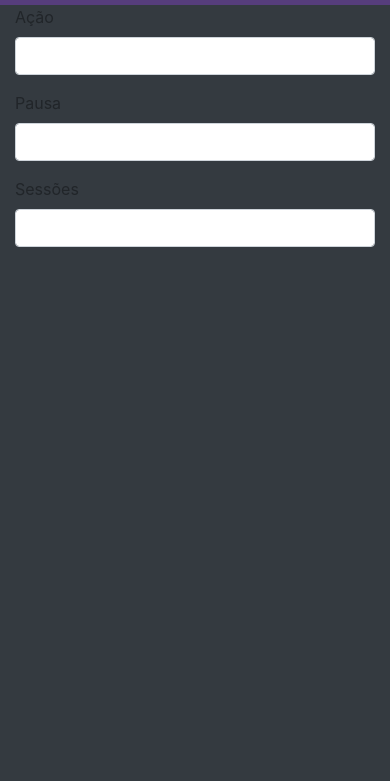
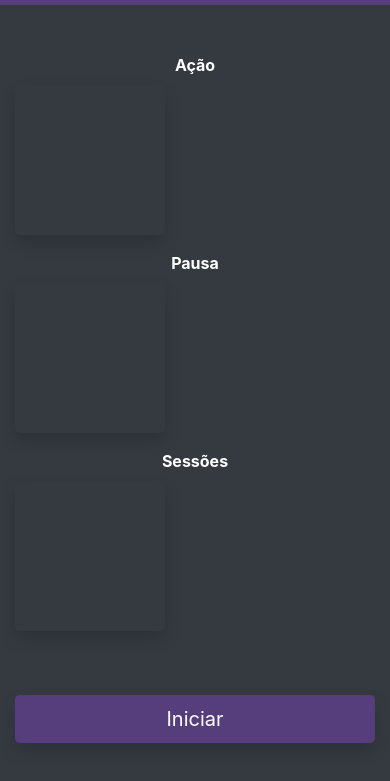
Before and after one commit to Henry-Januario/timer-pomodoro, a plain HTML site: page index.html in a window 390 px wide. Shown: the part 51-832 px from the top of the page. Drawn offline with nearby package versions, Linux system fonts and the light colour scheme.

Commit message:
Página inicial estilizada

```diff
--- a/index.html
+++ b/index.html
@@ -52,30 +52,49 @@
             <div class="col-md-8">
 
                 <!-- Config -->
-                <div id="config" class="row d-flex justify-content-center">
+                <div id="config" class="row d-flex justify-content-center mt-5 mb-5">
                     <div class="col">
+                        <!-- Inputs -->
                         <div class="row d-flex justify-content-center">
                             <div class="col-md-3">
                                 <div class="form-group">
-                                    <label for="acao">Ação</label>
-                                    <input type="number" class="form-control" id="acao">
-                                  </div>
+                                    <label class="d-flex justify-content-center text-white font-weight-bold"
+                                        for="acao">Ação</label>
+                                    <input type="number"
+                                        class="form-control form-control-lg bg-dark border-0 shadow text-white"
+                                        id="acao">
+                                </div>
                             </div>
 
                             <div class="col-md-3">
                                 <div class="form-group">
-                                    <label for="pausa">Pausa</label>
-                                    <input type="number" class="form-control" id="pausa">
-                                  </div>
+                                    <label class="d-flex justify-content-center text-white font-weight-bold"
+                                        for="pausa">Pausa</label>
+                                    <input type="number"
+                                        class="form-control form-control-lg bg-dark border-0 shadow text-white"
+                                        id="pausa">
+                                </div>
                             </div>
 
                             <div class="col-md-3">
                                 <div class="form-group">
-                                    <label for="sessoes">Sessões</label>
-                                    <input type="number" class="form-control" id="sessoes">
-                                  </div>
+                                    <label class="d-flex justify-content-center text-white font-weight-bold"
+                                        for="sessoes">Sessões</label>
+                                    <input type="number"
+                                        class="form-control form-control-lg bg-dark border-0 shadow text-white"
+                                        id="sessoes">
+                                </div>
                             </div>
                         </div>
+                        <!-- /Inputs -->
+
+                        <!-- Botão Iniciar -->
+                        <div class="row mt-5 mb-5 d-flex justify-content-center">
+                            <div class="col-md-9">
+                                <button class="btn roxo shadow btn-lg btn-block text-white">Iniciar</button>
+                            </div>
+                        </div>
+                        <!-- /Botão Iniciar -->
                     </div>
                 </div>
                 <!-- /Config -->
--- a/style.css
+++ b/style.css
@@ -1,7 +1,32 @@
+*{
+    padding: 0;
+    margin: 0;
+}
+
+
 .roxo{
     background-color: #563D7C;
 }
 
 .icone{
-    font-size: 25pt;
+    font-size: 25pt !important;
 }
+
+input{
+    width: 150px !important;
+    height: 150px !important;
+    font-size: 50pt !important;
+    text-align: center !important;
+}
+
+input[type="number"]::-webkit-outer-spin-button,
+input[type="number"]::-webkit-inner-spin-button {
+    -webkit-appearance: none;
+    margin: 0;
+}
+
+/* Configuração tipo o webkit acima para o mozila */
+input[type="number"] {
+    -moz-appearance: none;
+}
+/* /Configuração tipo o webkit acima para o mozila */
```
Also changed, not shown: img/20220702_103953.png (added), img/20220702_103958.png (added), img/20220702_104004.png (added).
